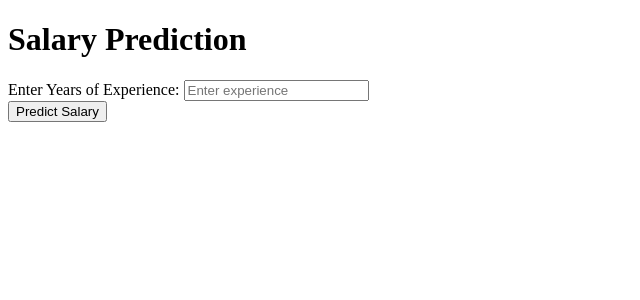
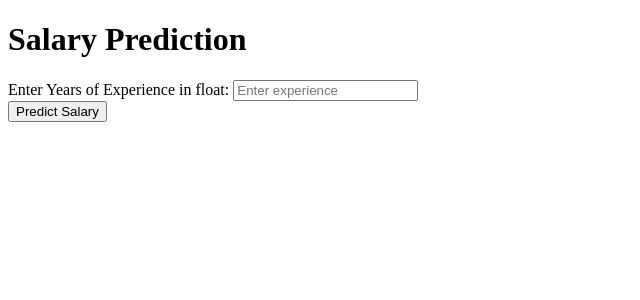
Before and after one commit to mkmanoj30/Salary-Predictor, a Flask app: page / in a window 1280 px wide. Shown: the top 300 px of the page, without its empty margins (0-640 px from the left). Run offline with Flask 2, Linux system fonts and the light colour scheme; parts of the project's set-up code (start-up, migrations or seed data) failed here and were passed over.

Commit message:
Updated Index.html
Updated for format to be added while entering years

```diff
--- a/templates/index.html
+++ b/templates/index.html
@@ -17,7 +17,7 @@
 
      <!-- Main Input For Receiving Query to our ML -->
     <form action="{{ url_for('predict')}}"method="post">
-    	Enter Years of Experience: <input type="text" name="yExp" placeholder="Enter experience" required="required" /><br>
+    	Enter Years of Experience in float: <input type="text" name="yExp" placeholder="Enter experience" required="required" /><br>
 
 
         <button type="submit" class="btn btn-primary btn-block btn-large">Predict Salary</button>
```
